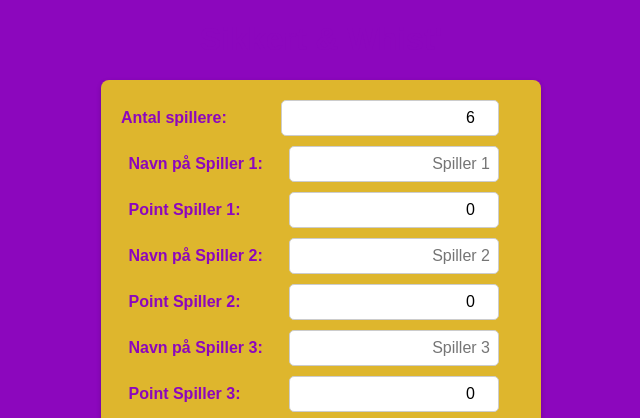
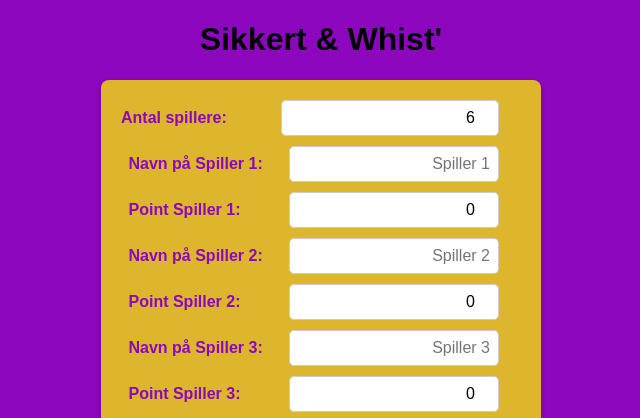
Before and after one commit to oerwood/whist, a Flask app: page / in a window 1280 px wide. Shown: the top 418 px of the page, without its empty margins (319-959 px from the left). Run offline with Flask 3, Linux system fonts and the light colour scheme.

Commit message:
Update style.css

```diff
--- a/static/style.css
+++ b/static/style.css
@@ -6,14 +6,6 @@ body {
     margin: 0;
     padding: 0;
 }
-
-H1 {
-    font-family: Brush Script MT, sans-serif;
-    text-align: center;
-    color: #8C07BD;
-}
-
-
 
 /* Centreret container */
 .form-container {
```
